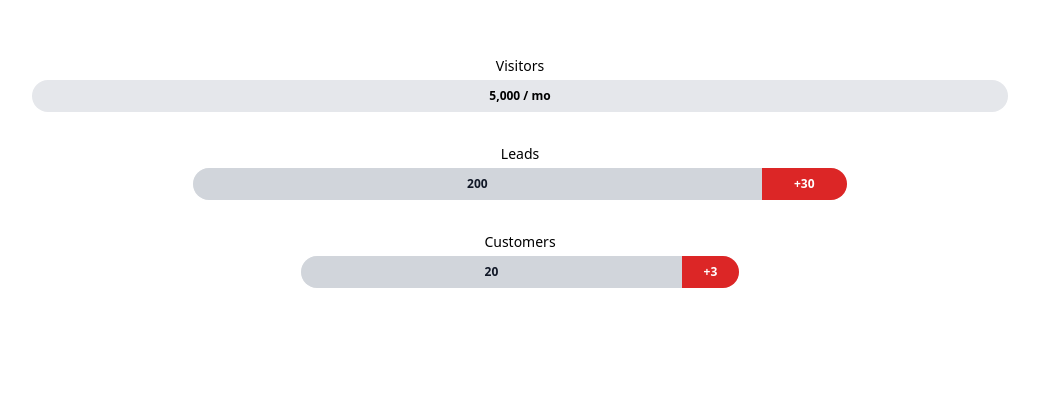
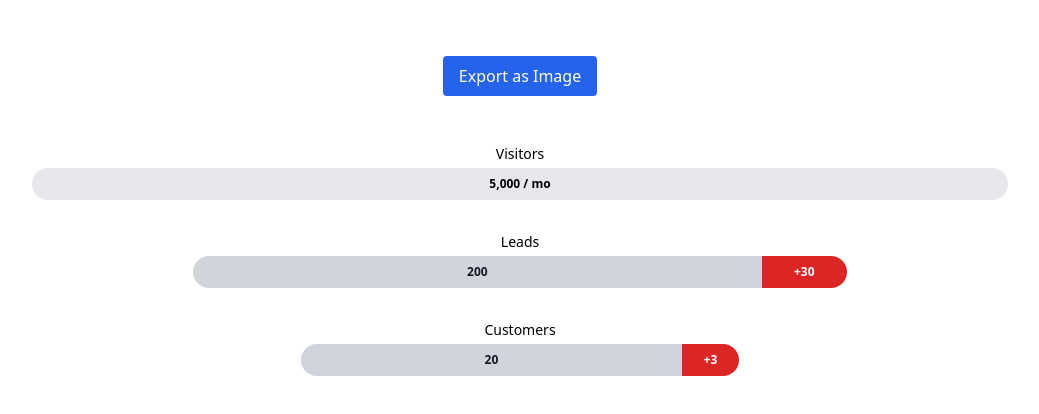
Before and after one commit to JimHerkert/animated-funnel, a React (Create React App) app: page / in a window 1280 px wide. Shown: the top 414 px of the page, without its empty margins (120-1159 px from the left). Built offline with nearby package versions, Linux system fonts and the light colour scheme.

Commit message:
Add animation, uplift hover tooltips, and export image button

```diff
--- a/src/components/AnimatedFunnel.tsx
+++ b/src/components/AnimatedFunnel.tsx
@@ -1,5 +1,6 @@
-import React from "react";
+import React, { useRef } from "react";
 import { motion } from "framer-motion";
+import html2canvas from "html2canvas";
 
 interface FunnelProps {
   visitors: number;
@@ -19,13 +20,32 @@ const AnimatedFunnel: React.FC<FunnelProps> = ({
   upliftCustomers,
 }) => {
   const fmt = (n: number) => Math.round(n).toLocaleString();
+  const funnelRef = useRef<HTMLDivElement>(null);
 
-  const leadBasePct = upliftLeads > 0 ? baselineLeads / upliftLeads : 0;
-  const custBasePct = upliftCustomers > 0 ? baselineCustomers / upliftCustomers : 0;
+  const leadBasePct = baselineLeads / upliftLeads;
+  const custBasePct = baselineCustomers / upliftCustomers;
+
+  const exportAsImage = async () => {
+    if (funnelRef.current) {
+      const canvas = await html2canvas(funnelRef.current);
+      const link = document.createElement("a");
+      link.download = "funnel.png";
+      link.href = canvas.toDataURL();
+      link.click();
+    }
+  };
 
   return (
     <div className="flex flex-col items-center gap-8 w-full max-w-5xl mx-auto p-6">
-      {/* Visitors (100 %) */}
+      <button
+        onClick={exportAsImage}
+        className="mb-4 px-4 py-2 bg-blue-600 text-white rounded hover:bg-blue-700"
+      >
+        Export as Image
+      </button>
+
+      <div ref={funnelRef} className="flex flex-col items-center gap-8 w-full">
+        {/* Visitors */}
         <div className="w-full flex flex-col items-center">
           <div className="text-sm mb-1">Visitors</div>
           <div className="bg-gray-200 h-8 w-full rounded-full flex items-center justify-center text-xs font-semibold">
@@ -33,16 +53,15 @@ const AnimatedFunnel: React.FC<FunnelProps> = ({
           </div>
         </div>
 
-      {/* Leads (67 % of Visitors) */}
+        {/* Leads */}
         <div className="w-full flex flex-col items-center">
           <div className="text-sm mb-1">Leads</div>
           <div
-          className="bg-gray-100 h-8 rounded-full overflow-hidden flex items-center justify-start mx-auto"
+            className="bg-gray-100 h-8 rounded-full overflow-hidden flex items-center justify-start mx-auto group"
             style={{ width: "67%" }}
           >
-          {/* baseline segment */}
             <motion.div
-            className="bg-gray-300 h-full flex items-center justify-center text-gray-900 text-xs font-semibold"
+              className="bg-gray-300 h-full flex items-center justify-center text-gray-900 text-xs font-semibold relative"
               style={{ width: `${leadBasePct * 100}%` }}
               initial={{ width: 0 }}
               animate={{ width: `${leadBasePct * 100}%` }}
@@ -50,29 +69,30 @@ const AnimatedFunnel: React.FC<FunnelProps> = ({
             >
               {fmt(baselineLeads)}
             </motion.div>
-          {/* uplift segment */}
             <motion.div
-            className="bg-red-600 h-full flex items-center justify-center text-white text-xs font-semibold"
+              className="bg-red-600 h-full flex items-center justify-center text-white text-xs font-semibold relative group-hover:opacity-100"
               style={{ width: `${(1 - leadBasePct) * 100}%` }}
               initial={{ width: 0 }}
               animate={{ width: `${(1 - leadBasePct) * 100}%` }}
               transition={{ type: "spring", stiffness: 120, damping: 20 }}
             >
               +{fmt(upliftLeads - baselineLeads)}
+              <span className="absolute -top-6 text-red-600 text-xs font-medium hidden group-hover:block">
+                +{Math.round(uplift)}% uplift
+              </span>
             </motion.div>
           </div>
         </div>
 
-      {/* Customers (≈ 45 % of Visitors = 67 % of Leads) */}
+        {/* Customers */}
         <div className="w-full flex flex-col items-center">
           <div className="text-sm mb-1">Customers</div>
           <div
-          className="bg-gray-100 h-8 rounded-full overflow-hidden flex items-center justify-start mx-auto"
+            className="bg-gray-100 h-8 rounded-full overflow-hidden flex items-center justify-start mx-auto group"
             style={{ width: "44.89%" }}
           >
-          {/* baseline segment */}
             <motion.div
-            className="bg-gray-300 h-full flex items-center justify-center text-gray-900 text-xs font-semibold"
+              className="bg-gray-300 h-full flex items-center justify-center text-gray-900 text-xs font-semibold relative"
               style={{ width: `${custBasePct * 100}%` }}
               initial={{ width: 0 }}
               animate={{ width: `${custBasePct * 100}%` }}
@@ -80,16 +100,19 @@ const AnimatedFunnel: React.FC<FunnelProps> = ({
             >
               {fmt(baselineCustomers)}
             </motion.div>
-          {/* uplift segment */}
             <motion.div
-            className="bg-red-600 h-full flex items-center justify-center text-white text-xs font-semibold"
+              className="bg-red-600 h-full flex items-center justify-center text-white text-xs font-semibold relative group-hover:opacity-100"
               style={{ width: `${(1 - custBasePct) * 100}%` }}
               initial={{ width: 0 }}
               animate={{ width: `${(1 - custBasePct) * 100}%` }}
               transition={{ type: "spring", stiffness: 120, damping: 20, delay: 0.1 }}
             >
               +{fmt(upliftCustomers - baselineCustomers)}
+              <span className="absolute -top-6 text-red-600 text-xs font-medium hidden group-hover:block">
+                +{Math.round(uplift)}% uplift
+              </span>
             </motion.div>
+          </div>
         </div>
       </div>
     </div>
```
Lines whose indentation alone changed are shown as unchanged.
